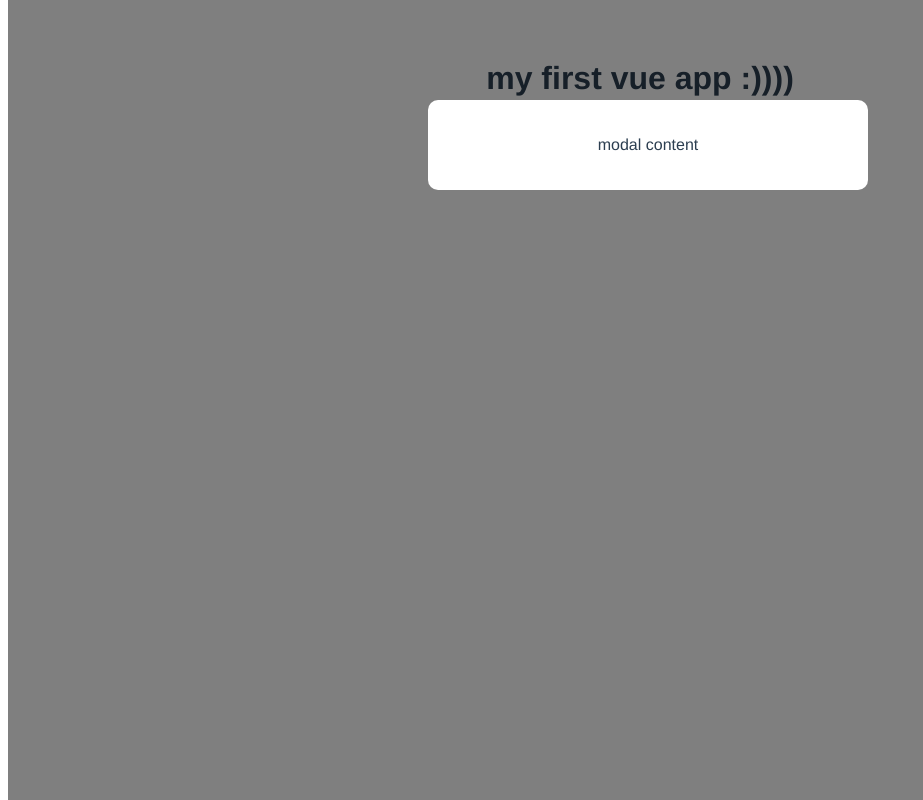
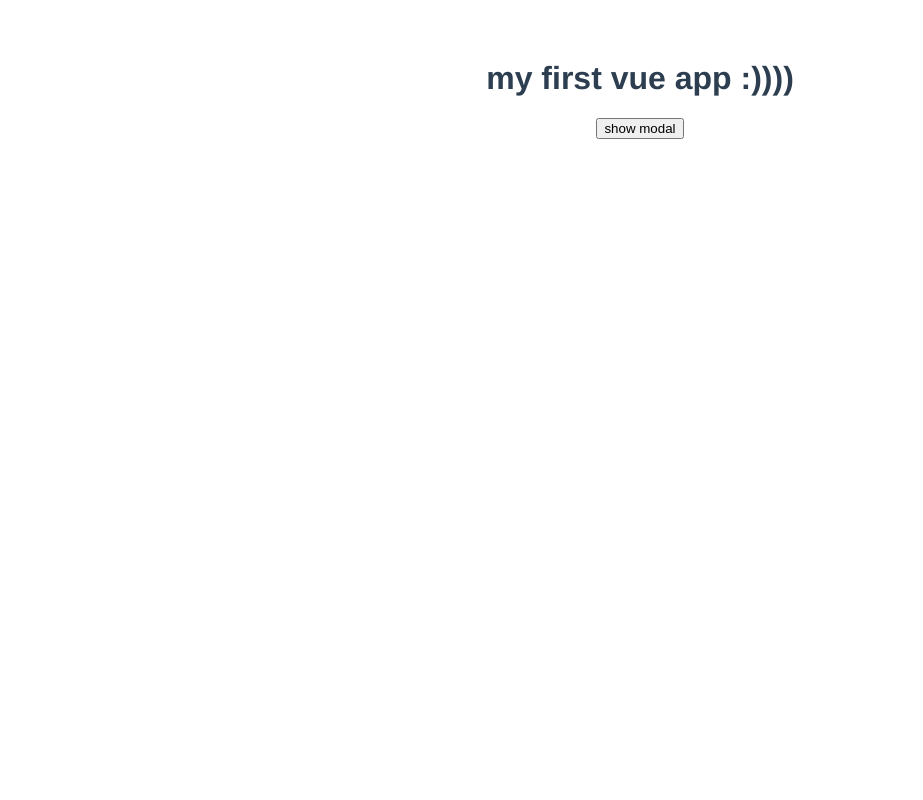
Before and after one commit to AbdullahHAK/vue-js-modal_project, a Vue app: page / in a window 1280 px wide. Shown: the whole page, without its empty margins (0-923 px from the left). Built offline with nearby package versions, Linux system fonts and the light colour scheme.

Commit message:
added click functionality to modal

```diff
--- a/src/App.vue
+++ b/src/App.vue
@@ -1,6 +1,8 @@
 <template>
   <h1>{{ title }}</h1>
-  <Modal />  <!-- this wont work until i first import it and then register it in components -->
+  <button @click="showModal=true">show modal</button>
+
+  <Modal v-if="showModal" @close="showModal=false"/>
 </template>
 
 <script>
@@ -12,7 +14,8 @@
   },
   data(){
     return{
-      title: "my first vue app :))))"
+      title: "my first vue app :))))",
+      showModal: false
     }
   }
 
--- a/src/components/Modal.vue
+++ b/src/components/Modal.vue
@@ -1,25 +1,36 @@
 <template>
-    <div class="backdrop">
-        <!-- it will fade the background out just like when a pop up appears -->
+    <div class="modal-overlay">
       <div class="modal">
-            <p>modal content</p>
+        <h2>This is a modal</h2>
+        <p>Click outside or on the button to close it.</p>
+        <button @click="$emit('close')">Close Modal</button>
       </div>
     </div>
   </template>
 
+  <script>
+  export default {
+    name: "Modal"
+  }
+  </script>
+
   <style>
- .backdrop{
+  .modal-overlay {
+    position: fixed;
     top: 0;
- position: fixed;
- background: rgba(0,0,0,0.5);
+    left: 0;
     width: 100%;
     height: 100%;
+    background: rgba(0, 0, 0, 0.5);
+    display: flex;
+    justify-content: center;
+    align-items: center;
   }
- .modal{
- width: 400px;
+
+  .modal {
+    background: white;
     padding: 20px;
- margin: 100px auto;
- background: white;
- border-radius: 10px;
+    border-radius: 5px;
+    box-shadow: 0 0 10px rgba(0, 0, 0, 0.3);
   }
   </style>
```
Lines whose indentation alone changed are shown as unchanged.
